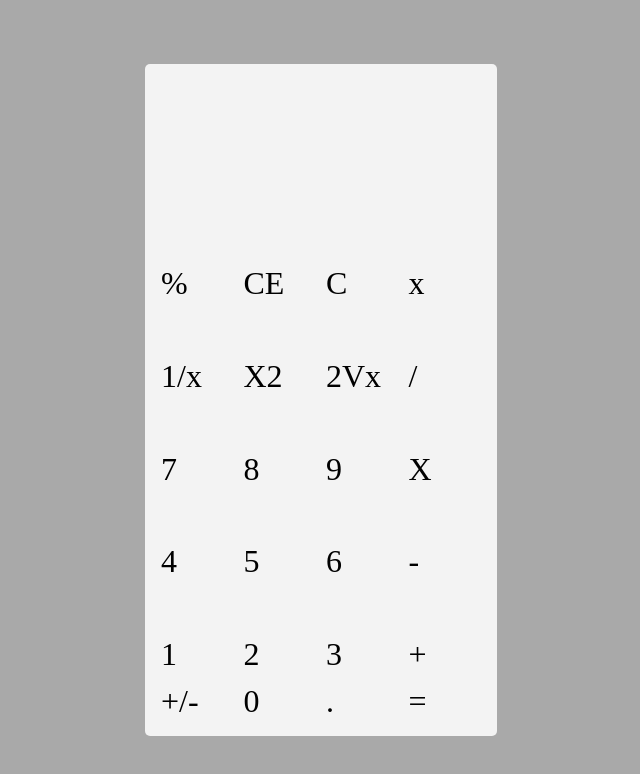
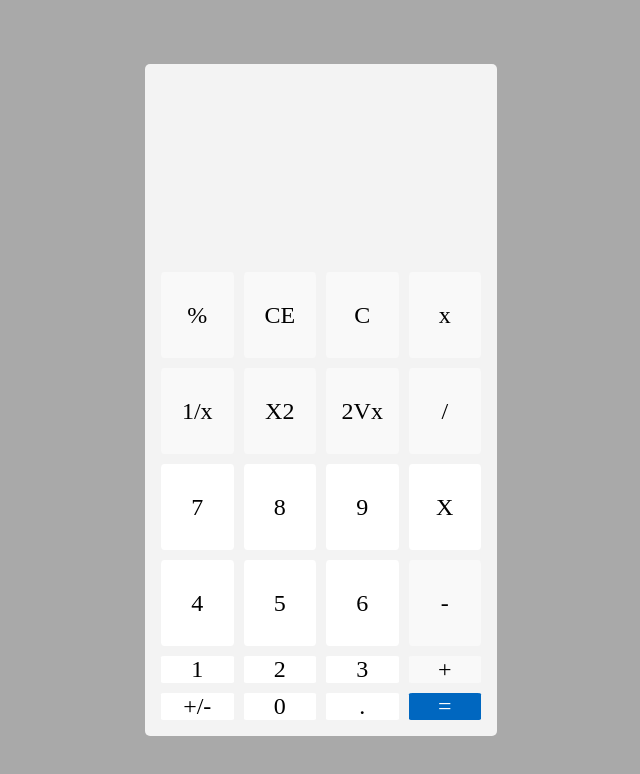
Before and after one commit to Sungbin00/react_calculator2, a React (Create React App) app: page / in a window 1280 px wide. Shown: the top 774 px of the page, without its empty margins (319-959 px from the left). Built offline with nearby package versions, Linux system fonts and the light colour scheme.

Commit message:
css추가

```diff
--- a/src/App.css
+++ b/src/App.css
@@ -10,9 +10,9 @@ body {
   background-color: darkgray;
   display: grid;
   place-content: center;
-  font-family: "Roboto, san-serif";
+  font-family: "Malgun Gothic";
   height: 100vh;
-  font-size: 2rem;
+  font-size: 1.5rem;
 }
 
 .container {
@@ -44,3 +44,25 @@ body {
   font-size: 3rem;
   overflow: hidden;
 }
+
+.btn {
+  display: grid;
+  place-content: center;
+  background-color: white;
+  border-radius: 5%;
+  color: black;
+  cursor: pointer;
+}
+
+.btn:hover {
+  color: gray;
+}
+
+.light-gray {
+  background-color: rgb(249, 249, 249);
+}
+
+.blue {
+  background-color: rgb(0,103,192);
+  color: white;
+}
--- a/src/App.js
+++ b/src/App.js
@@ -1,4 +1,5 @@
 import './App.css';
+import { useState, useEffect } from 'react';
 
 function App() {
   return (
```
